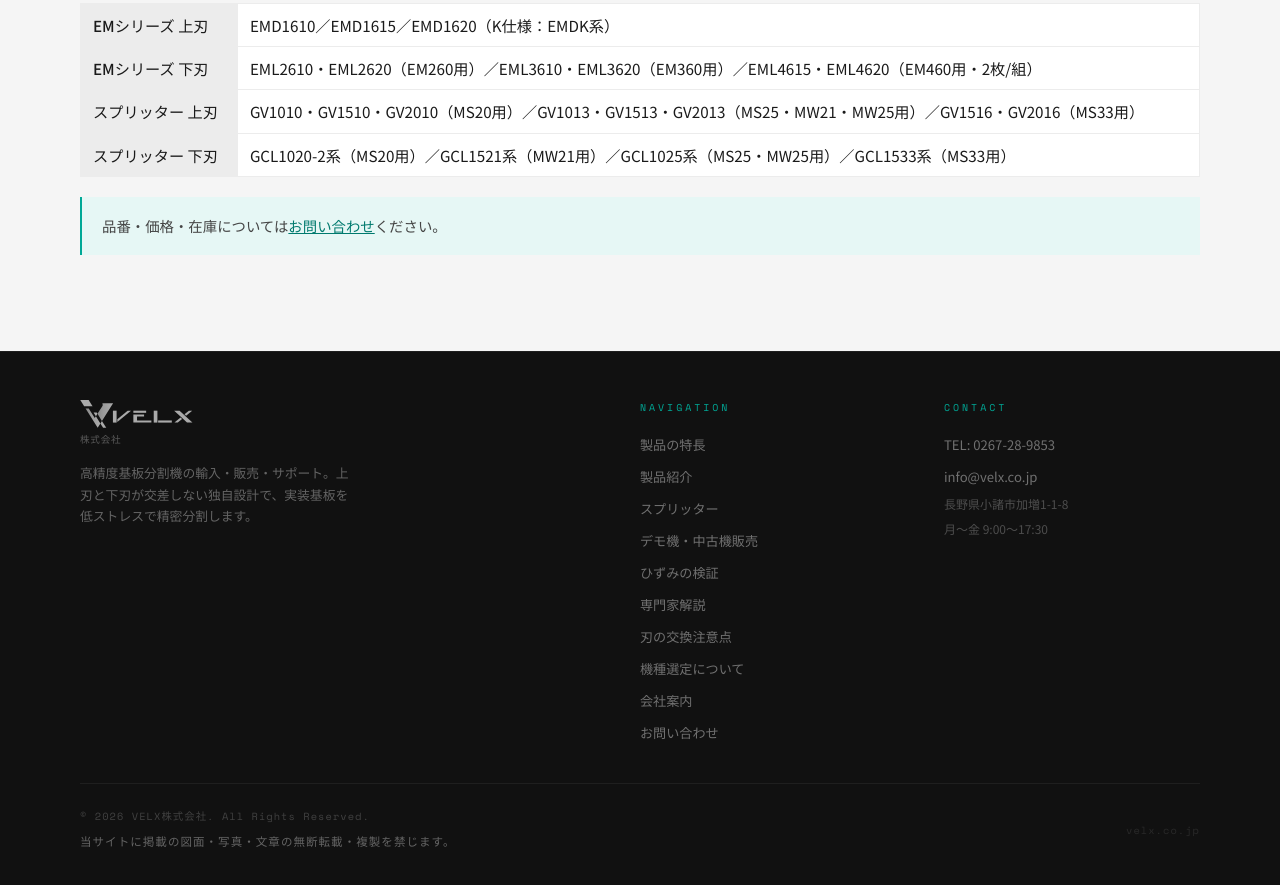
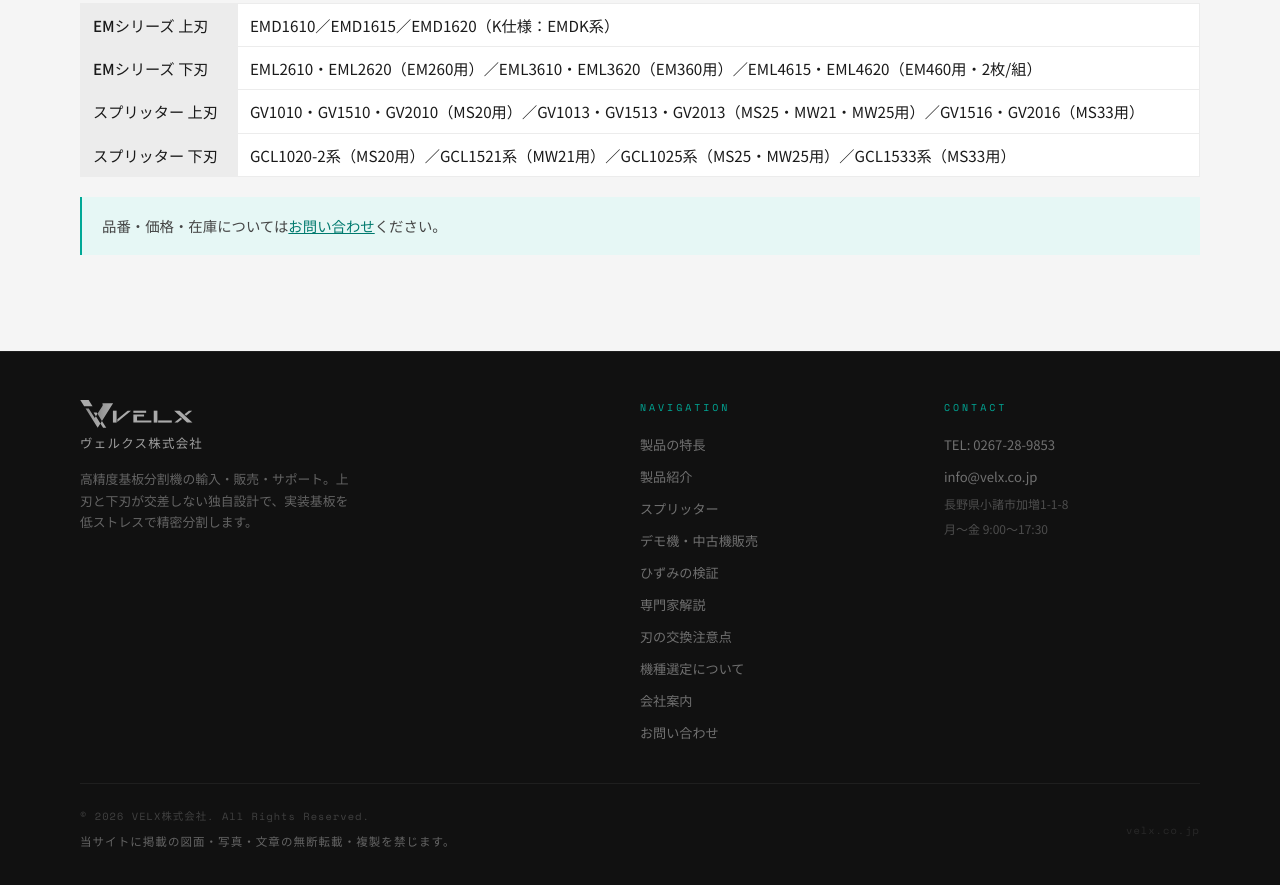
Before and after one commit to Silksun-jp/velx-hp, a plain HTML site: page blade.html in a window 1280 px wide. Shown: the part 1286-2171 px from the top of the page. Drawn offline with nearby package versions, Linux system fonts and the light colour scheme.

Commit message:
フッター社名を全ページ統一

```diff
--- a/blade.html
+++ b/blade.html
@@ -156,7 +156,7 @@
           <polygon fill="#aaa" points="735.59 273.37 726.38 273.37 714.41 283.25 718.75 287.28"/>
           <polygon fill="#aaa" points="686.75 306.11 695.96 306.11 707.81 296.32 703.47 292.3"/>
         </svg>
-        <div style="font-size:0.6rem;color:rgba(255,255,255,0.3);letter-spacing:0.08em;margin-top:4px;">株式会社</div>
+        <div style="font-size:0.78rem;color:rgba(255,255,255,0.6);letter-spacing:0.1em;margin-top:6px;">ヴェルクス株式会社</div>
       </div>
       <p class="footer-tagline">高精度基板分割機の輸入・販売・サポート。上刃と下刃が交差しない独自設計で、実装基板を低ストレスで精密分割します。</p>
     </div>
```
Also changed, not shown: features.html (+1 -1 lines), index.html (+1 -1 lines), owner.html (+1 -1 lines), products-disc.html (+1 -1 lines), products-double.html (+1 -1 lines), products-motor.html (+1 -1 lines), products-single.html (+1 -1 lines), products-splitter.html (+1 -1 lines), products.html (+1 -1 lines), reliability.html (+1 -1 lines), selection.html (+1 -1 lines), strain.html (+1 -1 lines), used.html (+1 -1 lines).
